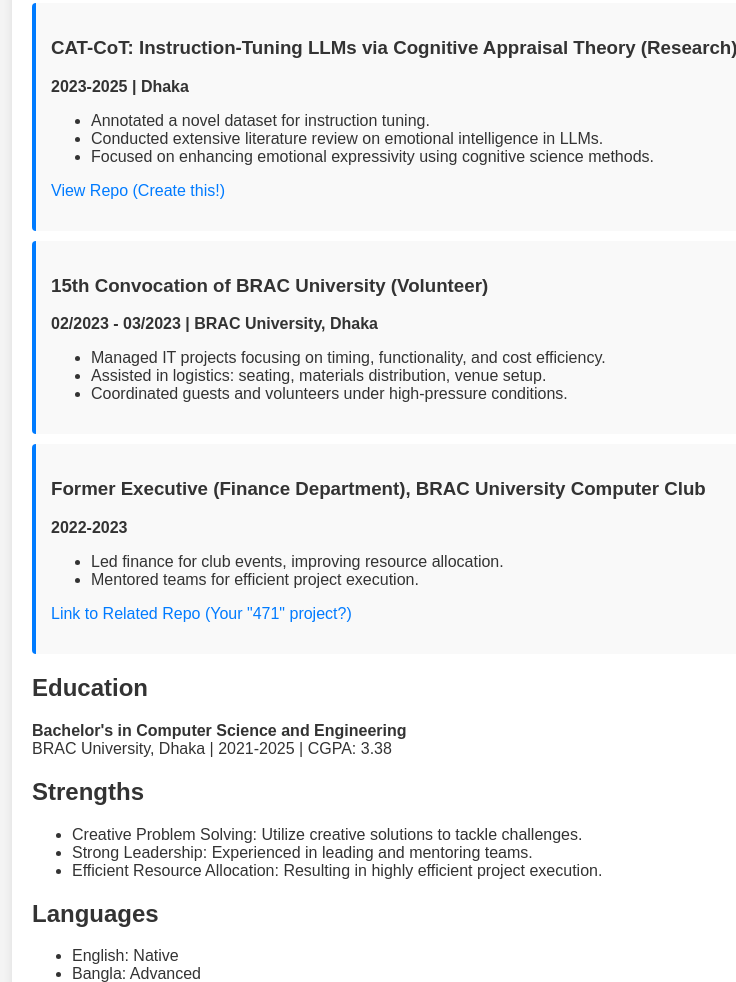
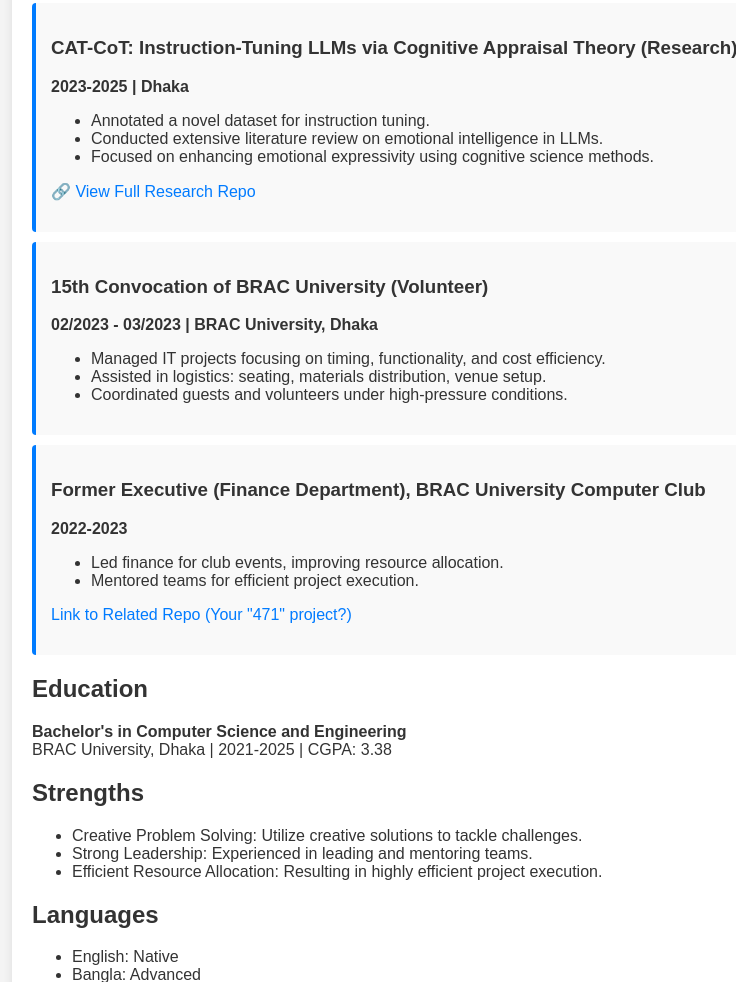
Before and after one commit to kaziamzadabid1/kaziamzadabid1.github.io, a plain HTML site: page index.html in a window 1280 px wide. Shown: the part 761-1743 px from the top of the page, without its empty margins (158-894 px from the left). Drawn offline with Linux system fonts and the light colour scheme.

Commit message:
Linked CAT-CoT research

```diff
--- a/index.html
+++ b/index.html
@@ -56,7 +56,7 @@
                     <li>Conducted extensive literature review on emotional intelligence in LLMs.</li>
                     <li>Focused on enhancing emotional expressivity using cognitive science methods.</li>
                 </ul>
-                <p><a href="https://github.com/kaziamzadabid1/cat-cot-repo">View Repo (Create this!)</a></p>
+                <p><a href="https://github.com/kaziamzadabid1/cat-cot-research" target="_blank">🔗 View Full Research Repo</a></p>
             </div>
             <div class="project">
                 <h3>15th Convocation of BRAC University (Volunteer)</h3>
```
